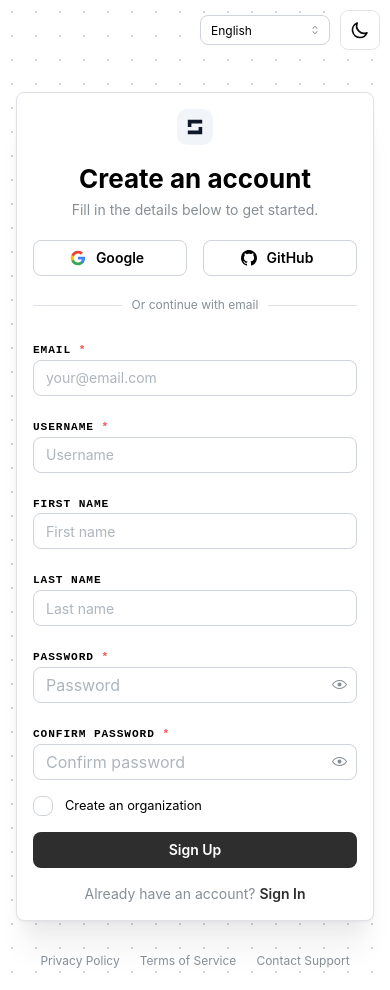
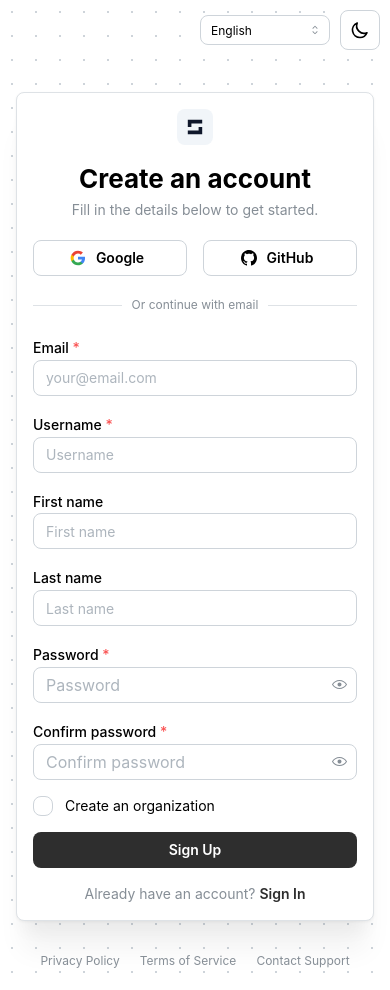
Before and after one commit to rchehd/Sentinel, a React (Vite) app in the folder app/web/: page /register in a window 390 px wide. Built offline with nearby package versions, Linux system fonts and the light colour scheme; no server answers.

Commit message:
Remove unused SCSS modules, consolidate styles into global SCSS files, and refactor components to use inline styles and Mantine components for improved maintainability and theming.

```diff
--- a/app/web/src/components/auth/AuthLayout.module.scss
+++ /dev/null
@@ -1,35 +0,0 @@
-.wrapper {
-  min-height: 100vh;
-  display: flex;
-  flex-direction: column;
-  position: relative;
-  overflow: hidden;
-  background-image: radial-gradient(var(--mantine-color-default-border) 1px, transparent 1px);
-  background-size: 24px 24px;
-  transition: background-color 0.5s ease, color 0.5s ease !important;
-}
-
-.header {
-  position: relative;
-  z-index: 10;
-}
-
-.subheader {
-  display: flex;
-  justify-content: right;
-}
-
-.main {
-  flex: 1;
-  display: flex;
-  flex-direction: column;
-  align-items: stretch;
-  justify-content: center;
-  position: relative;
-  z-index: 10;
-}
-
-.footer {
-  position: relative;
-  z-index: 10;
-}
--- a/app/web/src/components/auth/AuthLayout.tsx
+++ b/app/web/src/components/auth/AuthLayout.tsx
@@ -3,7 +3,6 @@ import { Box, Group, Select, Anchor } from '@mantine/core'
 import { useMediaQuery } from '@mantine/hooks'
 import { supportedLanguages } from '@/i18n'
 import { ThemeToggle } from '@/components/common'
-import styles from './AuthLayout.module.scss'
 
 interface AuthLayoutProps {
   children: React.ReactNode
@@ -12,10 +11,22 @@ interface AuthLayoutProps {
 export function AuthLayout({ children }: AuthLayoutProps) {
   const { t, i18n } = useTranslation()
   const isMobile = useMediaQuery('(max-width: 480px)')
+
   return (
-    <Box className={styles.wrapper}>
+    <Box
+      style={{
+        minHeight: '100vh',
+        display: 'flex',
+        flexDirection: 'column',
+        overflow: 'hidden',
+        backgroundImage:
+          'radial-gradient(var(--mantine-color-default-border) 1px, transparent 1px)',
+        backgroundSize: '24px 24px',
+        transition: 'background-color 0.5s ease, color 0.5s ease',
+      }}
+    >
       {/* Header */}
-      <Group justify="right" p={isMobile ? 'xs' : 'md'} className={styles.header}>
+      <Group justify="right" p={isMobile ? 'xs' : 'md'} style={{ position: 'relative', zIndex: 10 }}>
         <Group gap="xs">
           <Select
             size="xs"
@@ -34,12 +45,19 @@ export function AuthLayout({ children }: AuthLayoutProps) {
       </Group>
 
       {/* Main */}
-      <Box w="100%" maw={440} mx="auto" px="md" py="xl" className={styles.main}>
+      <Box
+        w="100%"
+        maw={440}
+        mx="auto"
+        px="md"
+        py="xl"
+        style={{ flex: 1, display: 'flex', flexDirection: 'column', justifyContent: 'center' }}
+      >
         {children}
       </Box>
 
       {/* Footer */}
-      <Group justify="center" gap="lg" pb="lg" className={styles.footer}>
+      <Group justify="center" gap="lg" pb="lg" style={{ position: 'relative', zIndex: 10 }}>
         <Anchor size="xs" c="dimmed" href="#">
           {t('footer.privacy')}
         </Anchor>
--- a/app/web/src/components/common/ThemeToggle.module.scss
+++ /dev/null
@@ -1,16 +0,0 @@
-.toggle {
-  border-radius: 8px;
-  background: var(--card);
-  border: 1px solid var(--border);
-  color: var(--foreground);
-  display: flex;
-  align-items: center;
-  justify-content: center;
-  cursor: pointer;
-  transition: all 0.3s ease;
-
-  &:hover {
-    transform: scale(1.05);
-    box-shadow: 0 4px 12px rgba(0, 0, 0, 0.1);
-  }
-}
--- a/app/web/src/components/common/ThemeToggle.tsx
+++ b/app/web/src/components/common/ThemeToggle.tsx
@@ -1,5 +1,4 @@
-import { useMantineColorScheme } from '@mantine/core'
-import styles from './ThemeToggle.module.scss'
+import { ActionIcon, useMantineColorScheme } from '@mantine/core'
 
 interface ThemeToggleProps {
   size?: number
@@ -10,12 +9,12 @@ export function ThemeToggle({ size = 40 }: ThemeToggleProps) {
   const isDark = colorScheme === 'dark'
 
   return (
-    <button
+    <ActionIcon
       onClick={toggleColorScheme}
+      variant="default"
+      size={size}
       aria-label="Toggle color scheme"
       title="Switch Theme"
-      className={styles.toggle}
-      style={{ width: size, height: size }}
     >
       {isDark ? (
         <svg
@@ -44,6 +43,6 @@ export function ThemeToggle({ size = 40 }: ThemeToggleProps) {
           <path d="M20.354 15.354A9 9 0 018.646 3.646 9.003 9.003 0 0012 21a9.003 9.003 0 008.354-5.646z" />
         </svg>
       )}
-    </button>
+    </ActionIcon>
   )
 }
--- a/app/web/src/index.css
+++ b/app/web/src/index.css
@@ -1,229 +1,2 @@
 @import 'tailwindcss';
 @import 'tw-animate-css';
-@import 'shadcn/tailwind.css';
-
-@custom-variant dark (&:is(.dark *));
-
-@theme inline {
-  --radius-sm: calc(var(--radius) - 4px);
-  --radius-md: calc(var(--radius) - 2px);
-  --radius-lg: var(--radius);
-  --radius-xl: calc(var(--radius) + 4px);
-  --radius-2xl: calc(var(--radius) + 8px);
-  --radius-3xl: calc(var(--radius) + 12px);
-  --radius-4xl: calc(var(--radius) + 16px);
-  --color-background: var(--background);
-  --color-foreground: var(--foreground);
-  --color-card: var(--card);
-  --color-card-foreground: var(--card-foreground);
-  --color-popover: var(--popover);
-  --color-popover-foreground: var(--popover-foreground);
-  --color-primary: var(--primary);
-  --color-primary-foreground: var(--primary-foreground);
-  --color-secondary: var(--secondary);
-  --color-secondary-foreground: var(--secondary-foreground);
-  --color-muted: var(--muted);
-  --color-muted-foreground: var(--muted-foreground);
-  --color-accent: var(--accent);
-  --color-accent-foreground: var(--accent-foreground);
-  --color-destructive: var(--destructive);
-  --color-border: var(--border);
-  --color-input: var(--input);
-  --color-ring: var(--ring);
-  --color-chart-1: var(--chart-1);
-  --color-chart-2: var(--chart-2);
-  --color-chart-3: var(--chart-3);
-  --color-chart-4: var(--chart-4);
-  --color-chart-5: var(--chart-5);
-  --color-sidebar: var(--sidebar);
-  --color-sidebar-foreground: var(--sidebar-foreground);
-  --color-sidebar-primary: var(--sidebar-primary);
-  --color-sidebar-primary-foreground: var(--sidebar-primary-foreground);
-  --color-sidebar-accent: var(--sidebar-accent);
-  --color-sidebar-accent-foreground: var(--sidebar-accent-foreground);
-  --color-sidebar-border: var(--sidebar-border);
-  --color-sidebar-ring: var(--sidebar-ring);
-}
-
-:root {
-  --radius: 0.625rem;
-
-  /* Toast pill */
-  --pill-bg: #1a1b1e;
-  --pill-border: rgba(255, 255, 255, 0.1);
-  --pill-text: #ffffff;
-  --pill-subtext: #909296;
-  --pill-hover: #25262b;
-
-  /* Status colors */
-  --status-error: #ef4444;
-  --status-error-border: rgba(239, 68, 68, 0.3);
-  --status-success: #4ade80;
-  --status-success-border: rgba(74, 222, 128, 0.3);
-  --status-info: #3b82f6;
-  --status-info-border: rgba(59, 130, 246, 0.3);
-
-  /* Loader */
-  --grid-lines: rgba(255, 255, 255, 0.3);
-  --background: oklch(1 0 0);
-  --foreground: oklch(0.145 0 0);
-  --card: oklch(1 0 0);
-  --card-foreground: oklch(0.145 0 0);
-  --popover: oklch(1 0 0);
-  --popover-foreground: oklch(0.145 0 0);
-  --primary: oklch(0.205 0 0);
-  --primary-foreground: oklch(0.985 0 0);
-  --secondary: oklch(0.97 0 0);
-  --secondary-foreground: oklch(0.205 0 0);
-  --muted: oklch(0.97 0 0);
-  --muted-foreground: oklch(0.556 0 0);
-  --accent: oklch(0.97 0 0);
-  --accent-foreground: oklch(0.205 0 0);
-  --destructive: oklch(0.577 0.245 27.325);
-  --border: oklch(0.922 0 0);
-  --input: oklch(0.922 0 0);
-  --ring: oklch(0.708 0 0);
-  --chart-1: oklch(0.646 0.222 41.116);
-  --chart-2: oklch(0.6 0.118 184.704);
-  --chart-3: oklch(0.398 0.07 227.392);
-  --chart-4: oklch(0.828 0.189 84.429);
-  --chart-5: oklch(0.769 0.188 70.08);
-  --sidebar: oklch(0.985 0 0);
-  --sidebar-foreground: oklch(0.145 0 0);
-  --sidebar-primary: oklch(0.205 0 0);
-  --sidebar-primary-foreground: oklch(0.985 0 0);
-  --sidebar-accent: oklch(0.97 0 0);
-  --sidebar-accent-foreground: oklch(0.205 0 0);
-  --sidebar-border: oklch(0.922 0 0);
-  --sidebar-ring: oklch(0.708 0 0);
-}
-
-.dark {
-  --pill-bg: #2c2e33;
-  --pill-hover: #373a40;
-  --grid-lines: rgba(0, 0, 0, 0.4);
-
-  --background: oklch(0.145 0 0);
-  --foreground: oklch(0.985 0 0);
-  --card: oklch(0.205 0 0);
-  --card-foreground: oklch(0.985 0 0);
-  --popover: oklch(0.205 0 0);
-  --popover-foreground: oklch(0.985 0 0);
-  --primary: oklch(0.922 0 0);
-  --primary-foreground: oklch(0.205 0 0);
-  --secondary: oklch(0.269 0 0);
-  --secondary-foreground: oklch(0.985 0 0);
-  --muted: oklch(0.269 0 0);
-  --muted-foreground: oklch(0.708 0 0);
-  --accent: oklch(0.269 0 0);
-  --accent-foreground: oklch(0.985 0 0);
-  --destructive: oklch(0.704 0.191 22.216);
-  --border: oklch(1 0 0 / 10%);
-  --input: oklch(1 0 0 / 15%);
-  --ring: oklch(0.556 0 0);
-  --chart-1: oklch(0.488 0.243 264.376);
-  --chart-2: oklch(0.696 0.17 162.48);
-  --chart-3: oklch(0.769 0.188 70.08);
-  --chart-4: oklch(0.627 0.265 303.9);
-  --chart-5: oklch(0.645 0.246 16.439);
-  --sidebar: oklch(0.205 0 0);
-  --sidebar-foreground: oklch(0.985 0 0);
-  --sidebar-primary: oklch(0.488 0.243 264.376);
-  --sidebar-primary-foreground: oklch(0.985 0 0);
-  --sidebar-accent: oklch(0.269 0 0);
-  --sidebar-accent-foreground: oklch(0.985 0 0);
-  --sidebar-border: oklch(1 0 0 / 10%);
-  --sidebar-ring: oklch(0.556 0 0);
-}
-
-@layer base {
-  * {
-    @apply border-border outline-ring/50;
-  }
-  body {
-    @apply bg-background text-foreground;
-  }
-}
-
-body {
-  transition:
-    background-color 0.5s ease,
-    color 0.5s ease;
-}
-
-/* Theme transition utilities */
-.theme-transition-slow {
-  transition:
-    background-color 0.7s ease,
-    color 0.7s ease,
-    border-color 0.7s ease !important;
-}
-
-.theme-transition-fast {
-  transition:
-    background-color 0.3s ease,
-    color 0.3s ease,
-    border-color 0.3s ease !important;
-}
-
-/* === Global Keyframes === */
-
-@keyframes toast-shake {
-  10%,
-  90% {
-    transform: translateX(calc(-50% - 1px)) translateY(0);
-  }
-  20%,
-  80% {
-    transform: translateX(calc(-50% + 2px)) translateY(0);
-  }
-  30%,
-  50%,
-  70% {
-    transform: translateX(calc(-50% - 4px)) translateY(0);
-  }
-  40%,
-  60% {
-    transform: translateX(calc(-50% + 4px)) translateY(0);
-  }
-}
-
-@keyframes orbit-spin {
-  from {
-    transform: rotate(0deg);
-  }
-  to {
-    transform: rotate(360deg);
-  }
-}
-
-@keyframes orbit-spin-reverse {
-  from {
-    transform: rotate(360deg);
-  }
-  to {
-    transform: rotate(0deg);
-  }
-}
-
-@keyframes pulse-logo {
-  0%,
-  100% {
-    opacity: 1;
-    transform: scale(1);
-  }
-  50% {
-    opacity: 0.8;
-    transform: scale(0.9);
-  }
-}
-
-@media (prefers-reduced-motion: reduce) {
-  *,
-  *::before,
-  *::after {
-    animation-duration: 0.01ms !important;
-    animation-iteration-count: 1 !important;
-    transition-duration: 0.01ms !important;
-  }
-}
--- a/app/web/src/main.tsx
+++ b/app/web/src/main.tsx
@@ -4,6 +4,7 @@ import { MantineProvider } from '@mantine/core'
 import '@mantine/core/styles.css'
 import './i18n'
 import './index.css'
+import './styles/global.scss'
 import { theme } from './theme'
 import { ToastProvider } from './components/toast'
 import App from './App.tsx'
--- /dev/null
+++ b/app/web/src/styles/_transitions.scss
@@ -0,0 +1,19 @@
+body {
+  transition:
+    background-color 0.5s ease,
+    color 0.5s ease;
+}
+
+.theme-transition-slow {
+  transition:
+    background-color 0.7s ease,
+    color 0.7s ease,
+    border-color 0.7s ease !important;
+}
+
+.theme-transition-fast {
+  transition:
+    background-color 0.3s ease,
+    color 0.3s ease,
+    border-color 0.3s ease !important;
+}
--- /dev/null
+++ b/app/web/src/styles/_variables.scss
@@ -0,0 +1,23 @@
+:root {
+  --radius: 0.625rem;
+
+  /* Toast pill */
+  --pill-bg: #1a1b1e;
+  --pill-border: rgba(255, 255, 255, 0.1);
+  --pill-text: #ffffff;
+  --pill-subtext: #909296;
+  --pill-hover: #25262b;
+
+  /* Status colors */
+  --status-error: #ef4444;
+  --status-error-border: rgba(239, 68, 68, 0.3);
+  --status-success: #4ade80;
+  --status-success-border: rgba(74, 222, 128, 0.3);
+  --status-info: #3b82f6;
+  --status-info-border: rgba(59, 130, 246, 0.3);
+}
+
+.dark {
+  --pill-bg: #2c2e33;
+  --pill-hover: #373a40;
+}
--- /dev/null
+++ b/app/web/src/styles/global.scss
@@ -0,0 +1,3 @@
+@use 'variables';
+@use 'transitions';
+@use 'keyframes';
--- a/app/web/src/theme/index.ts
+++ b/app/web/src/theme/index.ts
@@ -1,4 +1,4 @@
-import { createTheme } from '@mantine/core'
+import { createTheme, defaultVariantColorsResolver } from '@mantine/core'
 
 const themeTransition = 'background-color 0.5s ease, color 0.5s ease, border-color 0.5s ease'
 
@@ -20,6 +20,20 @@ export const theme = createTheme({
       '#141414', // 8
       '#0f172a', // 9 - Slate 900 (matches sample --primary)
     ],
+  },
+  variantColorResolver: (input) => {
+    const defaultColors = defaultVariantColorsResolver(input)
+
+    if (input.variant === 'filled') {
+      return {
+        ...defaultColors,
+        background: 'light-dark(var(--mantine-color-dark-8), #ffffff)',
+        hover: 'light-dark(var(--mantine-color-dark-7), #f0f0f0)',
+        color: 'light-dark(#ffffff, #1e1e1e)',
+      }
+    }
+
+    return defaultColors
   },
   components: {
     Paper: {
@@ -43,14 +57,7 @@ export const theme = createTheme({
       styles: {
         root: { transition: themeTransition },
         input: { transition: themeTransition },
-        label: {
-          fontSize: '0.7rem',
-          fontWeight: 600,
-          textTransform: 'uppercase' as const,
-          letterSpacing: '0.08em',
-          fontFamily: 'var(--mantine-font-family-monospace)',
-          transition: themeTransition,
-        },
+        label: { transition: themeTransition },
       },
     },
     PasswordInput: {
@@ -58,36 +65,19 @@ export const theme = createTheme({
         root: { transition: themeTransition },
         innerInput: { transition: themeTransition },
         input: { transition: themeTransition },
-        label: {
-          fontSize: '0.7rem',
-          fontWeight: 600,
-          textTransform: 'uppercase' as const,
-          letterSpacing: '0.08em',
-          fontFamily: 'var(--mantine-font-family-monospace)',
-          transition: themeTransition,
-        },
+        label: { transition: themeTransition },
       },
     },
     Select: {
       styles: {
         root: { transition: themeTransition },
         input: { transition: themeTransition },
-        label: {
-          fontSize: '0.7rem',
-          fontWeight: 600,
-          textTransform: 'uppercase' as const,
-          letterSpacing: '0.08em',
-          fontFamily: 'var(--mantine-font-family-monospace)',
-          transition: themeTransition,
-        },
+        label: { transition: themeTransition },
       },
     },
     Checkbox: {
       styles: {
-        label: {
-          fontSize: '0.8rem',
-          transition: themeTransition,
-        },
+        label: { transition: themeTransition },
       },
     },
     Button: {
```
Also changed, not shown: app/web/src/styles/_keyframes.scss (added, +59 -0 lines).
